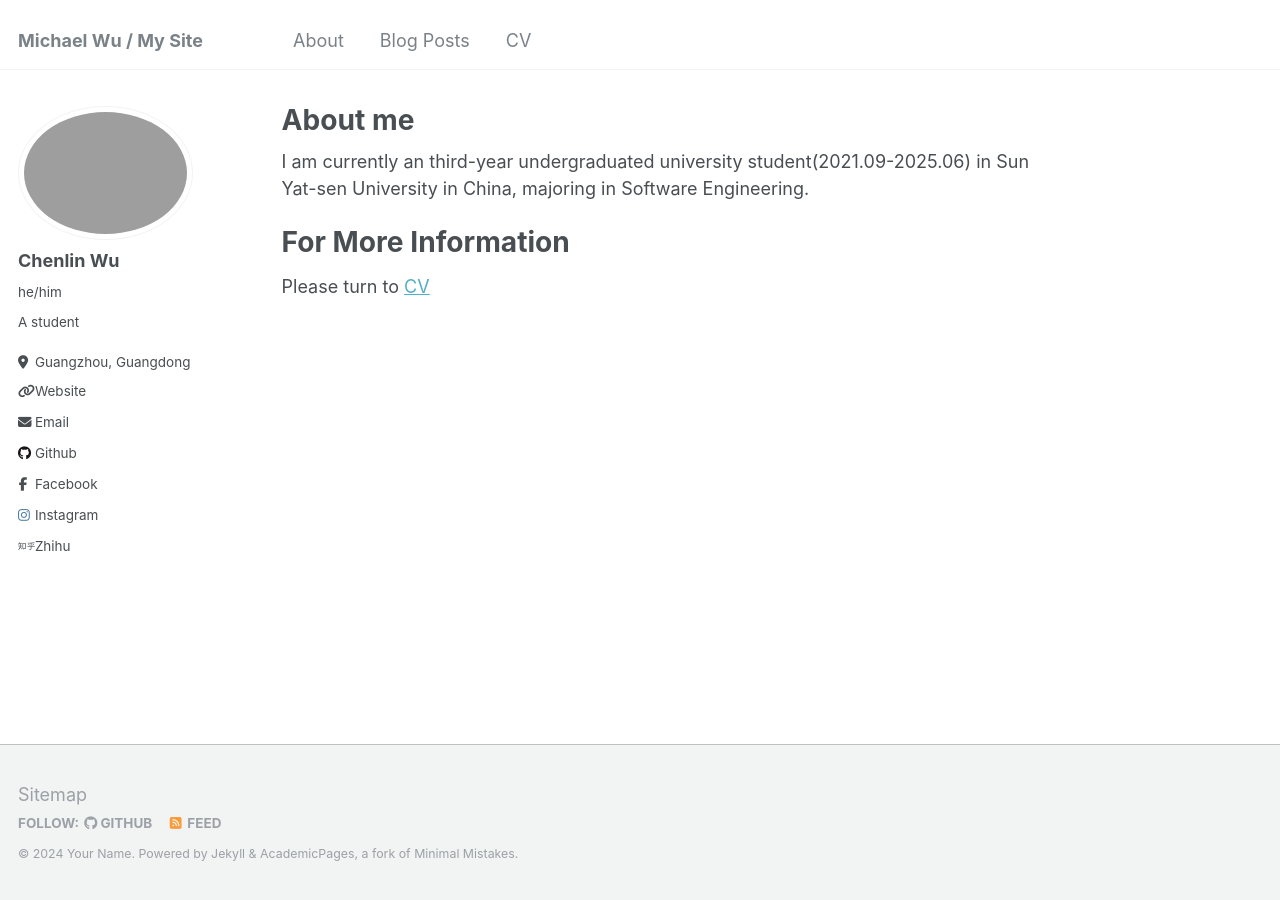
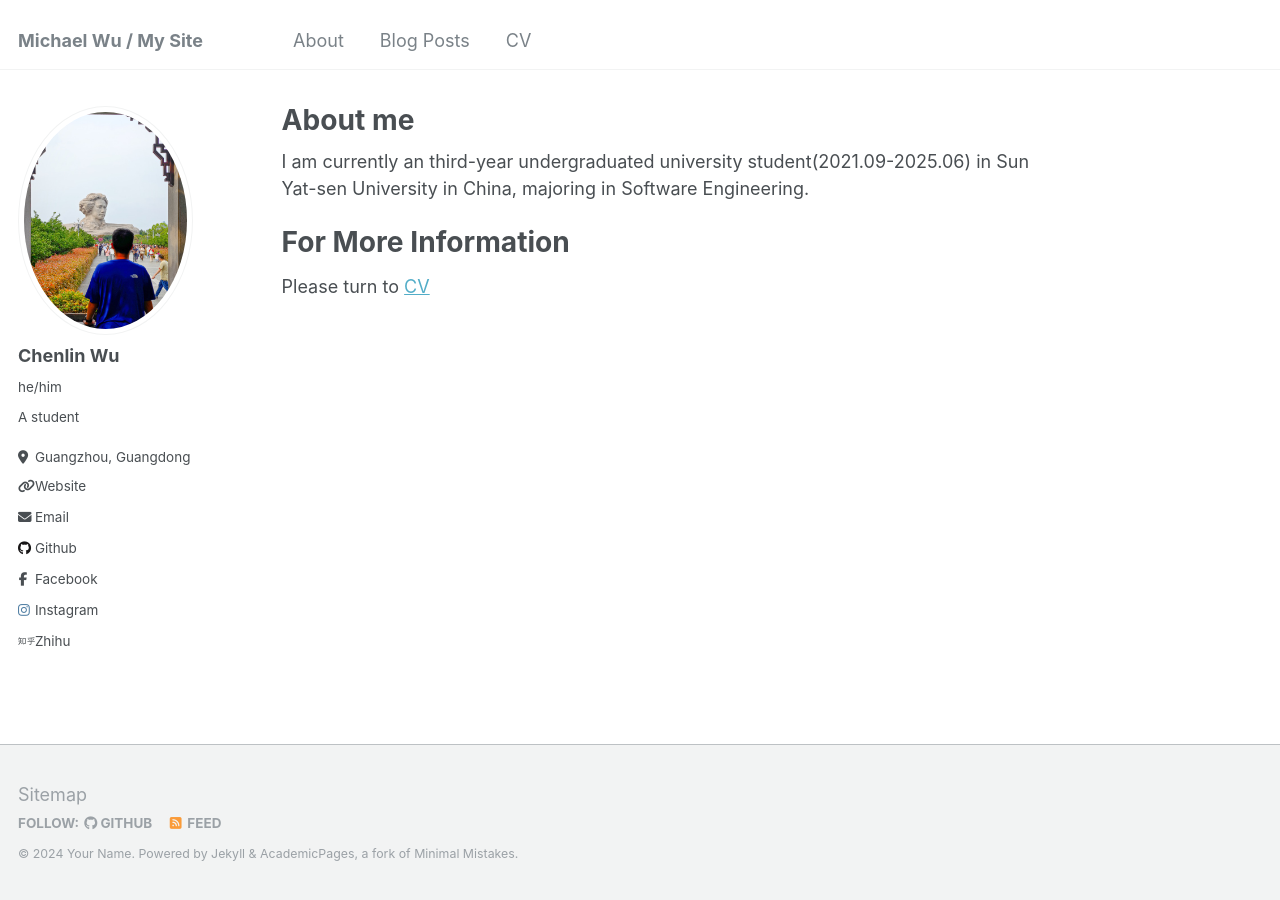
Before and after one commit to Michael112233/Michael112233.github.io, a Jekyll site: the page built from _pages/about.md, in a window 1280 px wide. Built offline with Jekyll 4.4.1, drawn with Linux system fonts in a browser that asks for light colours.

Commit message:
update avatar

```diff
--- a/_config.yml
+++ b/_config.yml
@@ -21,7 +21,7 @@ repository               : "academicpages/academicpages.github.io"
 #               Additional customization can be done by editing /_includes/author-profile.html
 author:
   # Biographic information
-  avatar           : "image/profile.jpg"
+  avatar           : "profile.png"
   name             : "Chenlin Wu"
   pronouns         : "he/him"
   bio              : "A student"
```
